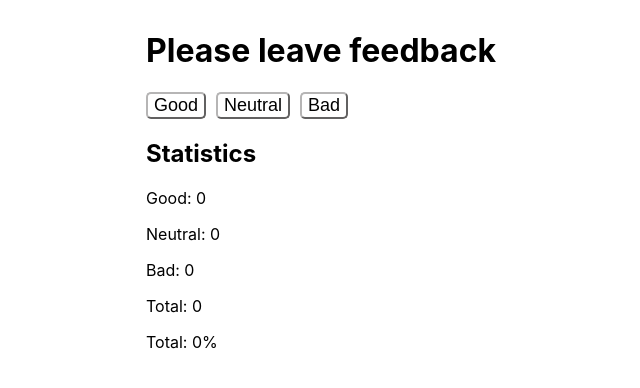
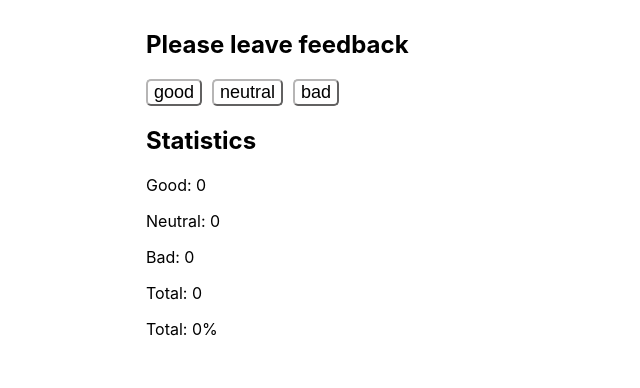
Before and after one commit to ArtPolguy/goit-react-hw-02-feedback, a React (Create React App) app: page / in a window 1280 px wide. Shown: the top 388 px of the page, without its empty margins (244-884 px from the left). Built offline with nearby package versions, Linux system fonts and the light colour scheme.

Commit message:
refactor code

```diff
--- a/src/components/App.jsx
+++ b/src/components/App.jsx
@@ -1,11 +1,53 @@
 import { Component } from 'react';
-import Feedback from './Feedback/Feedback';
+import Statistics from './Statistics/Statistics';
+import FeedbackOptions from './FeedbackOptions/FeedbackOptions';
+import Section from './Section/Section';
 
 export class App extends Component {
+  state = {
+    good: 0,
+    neutral: 0,
+    bad: 0,
+  };
+
+  handleBtnClick = nameValue => {
+    this.setState(initialState => ({
+      [nameValue]: initialState[nameValue] + 1,
+    }));
+  };
+
+  countTotalFeedback = () => {
+    const { good, neutral, bad } = this.state;
+    const totalFeeds = good + neutral + bad;
+    return totalFeeds;
+  };
+
+  countPositiveFeedbackPercentage = () => {
+    const { good } = this.state;
+    const total = this.countTotalFeedback();
+    if (!total) {
+      return 0;
+    }
+    const posPercentFeeds = Math.round((good * 100) / total);
+    return posPercentFeeds;
+  };
+
   render() {
     return (
       <div>
-        <Feedback />
+        <Section title="Please leave feedback">
+          <FeedbackOptions
+            options={this.state}
+            onLeaveFeedback={this.handleBtnClick}
+          />
+          <Statistics
+            good={this.state.good}
+            neutral={this.state.neutral}
+            bad={this.state.bad}
+            total={this.countTotalFeedback()}
+            positivePercentage={this.countPositiveFeedbackPercentage()}
+          />
+        </Section>
       </div>
     );
   }
--- a/src/components/Feedback/Feedback.jsx
+++ b/src/components/Feedback/Feedback.jsx
@@ -10,9 +10,9 @@ class Feedback extends Component {
   };
 
   state = {
-    good: this.props.initialValue,
-    neutral: this.props.initialValue,
-    bad: this.props.initialValue,
+    good: 0,
+    neutral: 0,
+    bad: 0,
   };
 
   handleBtnClick = e => {
@@ -42,7 +42,7 @@ class Feedback extends Component {
     const { good, neutral, bad } = this.state;
     return (
       <div className={css.container}>
-        <h1 className={css.title}>Please leave feedback</h1>
+        <h1 className={css.title}>please leave feedback</h1>
         <input
           type="button"
           value="Good"
--- /dev/null
+++ b/src/components/FeedbackOptions/FeedbackOptions.jsx
@@ -0,0 +1,16 @@
+// import PropTypes from 'prop-types';
+import css from '../FeedbackOptions/FeedbackOptions.module.css';
+
+const FeedbackOptions = ({ options, onLeaveFeedback }) => {
+  return Object.keys(options).map(option => (
+    <input
+      key={option}
+      type="button"
+      value={option}
+      className={css.button}
+      onClick={() => onLeaveFeedback(option)}
+    />
+  ));
+};
+
+export default FeedbackOptions;
--- /dev/null
+++ b/src/components/FeedbackOptions/FeedbackOptions.module.css
@@ -0,0 +1,7 @@
+.button {
+  font-size: 18px;
+  margin-right: 10px;
+  border-radius: 5px;
+  border-color: rgb(182, 181, 181);
+  background-color: #fff;
+}
--- /dev/null
+++ b/src/components/Section/Section.jsx
@@ -0,0 +1,13 @@
+// import PropTypes from 'prop-types';
+import css from '../Section/Section.module.css';
+
+const Section = ({ title, children }) => {
+  return (
+    <section className={css.container}>
+      <h1 className={css.title}>{title}</h1>
+      {children}
+    </section>
+  );
+};
+
+export default Section;
--- /dev/null
+++ b/src/components/Section/Section.module.css
@@ -0,0 +1,9 @@
+.container {
+  max-width: 500px;
+  margin: 0 auto;
+  padding: 10px;
+}
+
+.title::first-letter {
+  text-transform: capitalize;
+}
--- /dev/null
+++ b/src/components/Statistics/Statistics.jsx
@@ -0,0 +1,23 @@
+import PropTypes from 'prop-types';
+import css from '../Statistics/Statistics.module.css';
+
+const Statistics = ({ good, neutral, bad, total, positivePercentage }) => {
+  return (
+    <div>
+      <h2 className={css.titleStatistic}>Statistics</h2>
+      <p className={css.statsValue}>Good: {good}</p>
+      <p className={css.statsValue}>Neutral: {neutral}</p>
+      <p className={css.statsValue}>Bad: {bad}</p>
+      <p className={css.statsValue}>Total: {total}</p>
+      <p className={css.statsValue}>Total: {positivePercentage}%</p>
+    </div>
+  );
+};
+Statistics.propTypes = {
+  good: PropTypes.number.isRequired,
+  neutral: PropTypes.number.isRequired,
+  bad: PropTypes.number.isRequired,
+  total: PropTypes.number.isRequired,
+  positivePercentage: PropTypes.number.isRequired,
+};
+export default Statistics;
```
Also changed, not shown: src/components/Statistics/Statistics.module.css (added).
